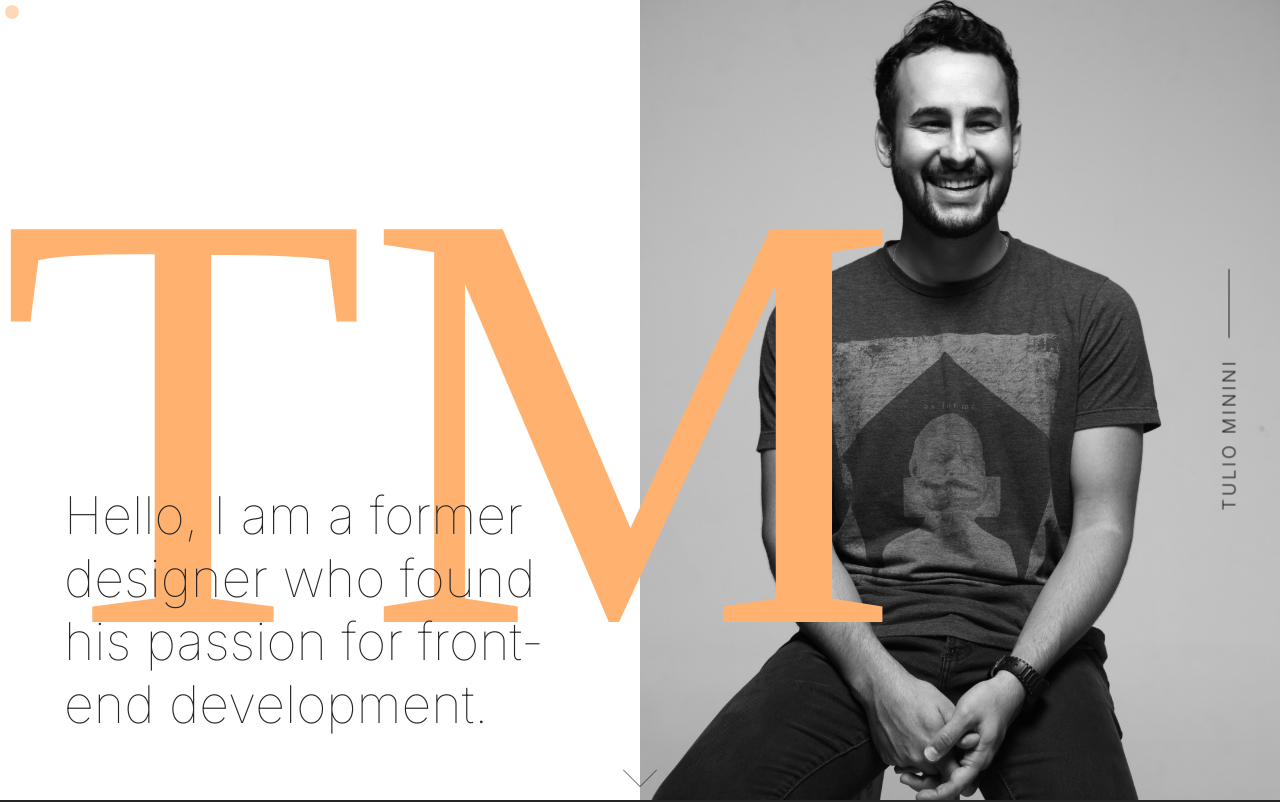
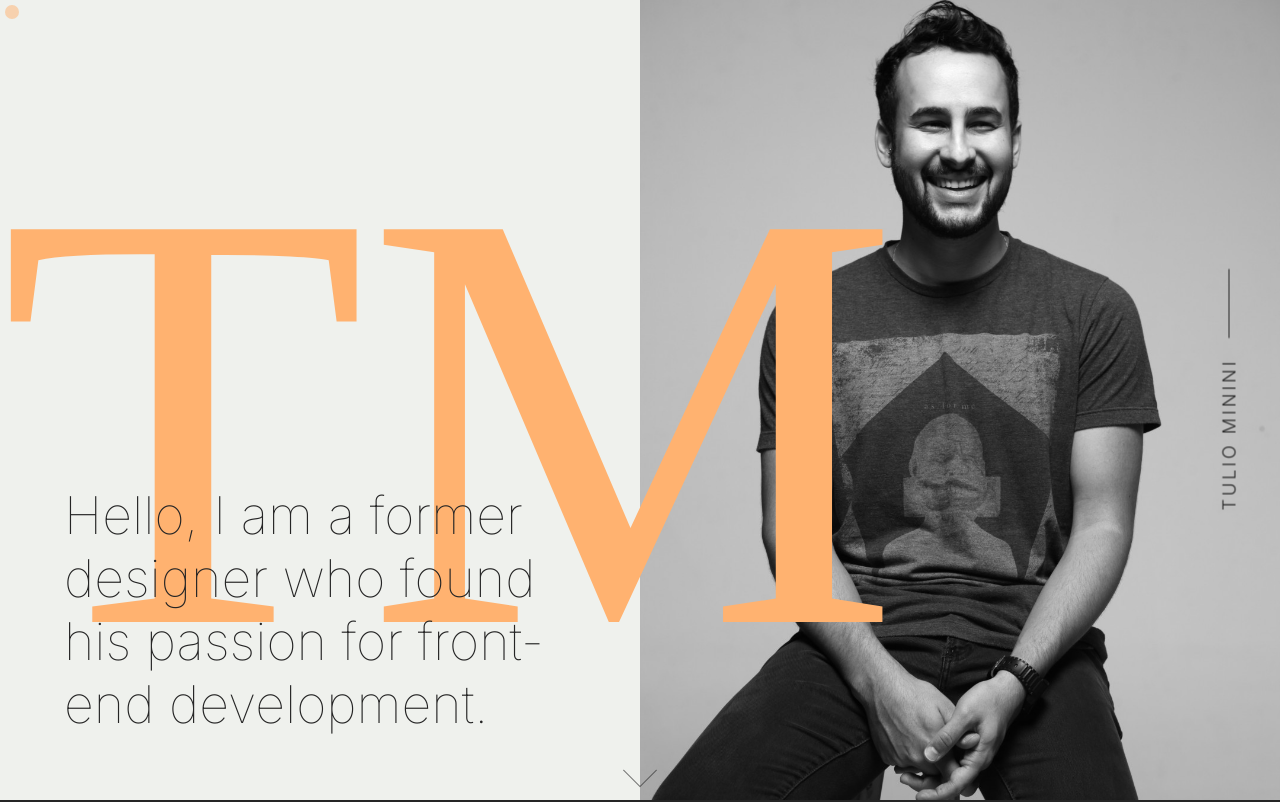
Before and after one commit to t-minini/my-website-v3, a React (Create React App) app: page / in a window 1280 px wide. Shown: the top 802 px of the page. Built offline with nearby package versions, Linux system fonts and the light colour scheme; a web font is replaced by a local one.

Commit message:
update on css

```diff
--- a/src/components/hero/Hero.module.css
+++ b/src/components/hero/Hero.module.css
@@ -1,6 +1,7 @@
 .hero {
   display: grid;
   grid-template-columns: repeat(2, 1fr);
+  background-color: var(--gray-lighter);
 }
 
 .hero__text {
--- a/src/components/navbar/Navbar.module.css
+++ b/src/components/navbar/Navbar.module.css
@@ -11,7 +11,7 @@
   padding-top: 3rem;
   margin-left: 15rem;
   margin-right: 15rem;
-  transition: opacity 0.9s ease;
+  /* transition: 0.9s; */
 }
 
 .navbar ul {
@@ -40,4 +40,5 @@
 
 .navbar_show {
   display: none;
+  /* transition: 0.9s; */
 }
```
